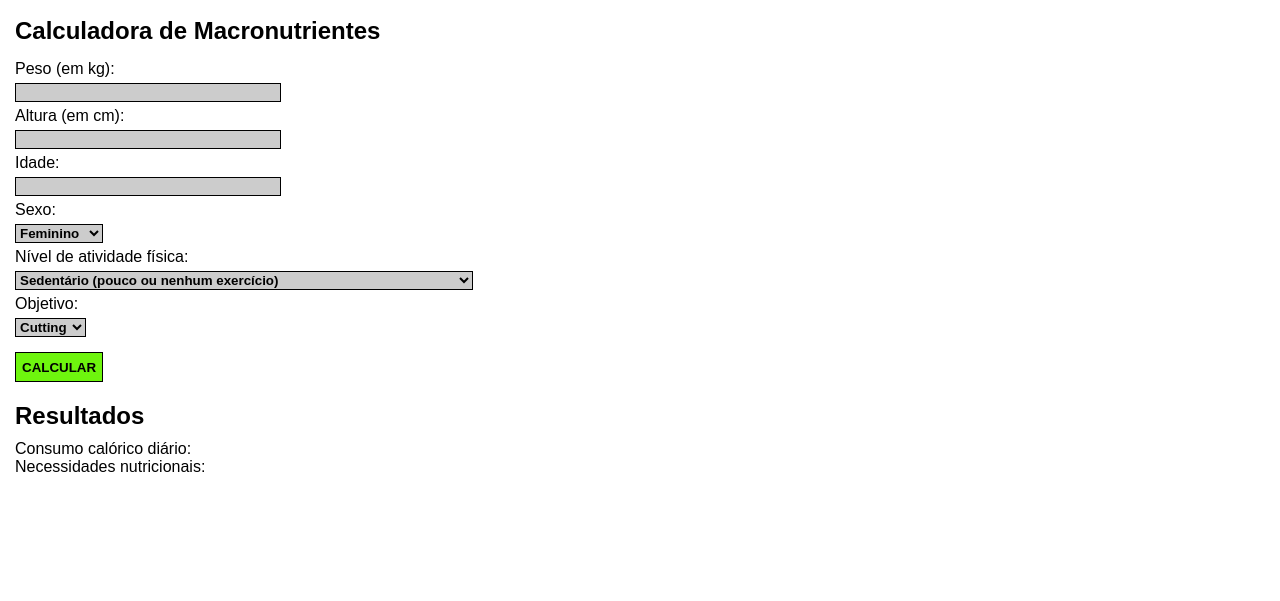
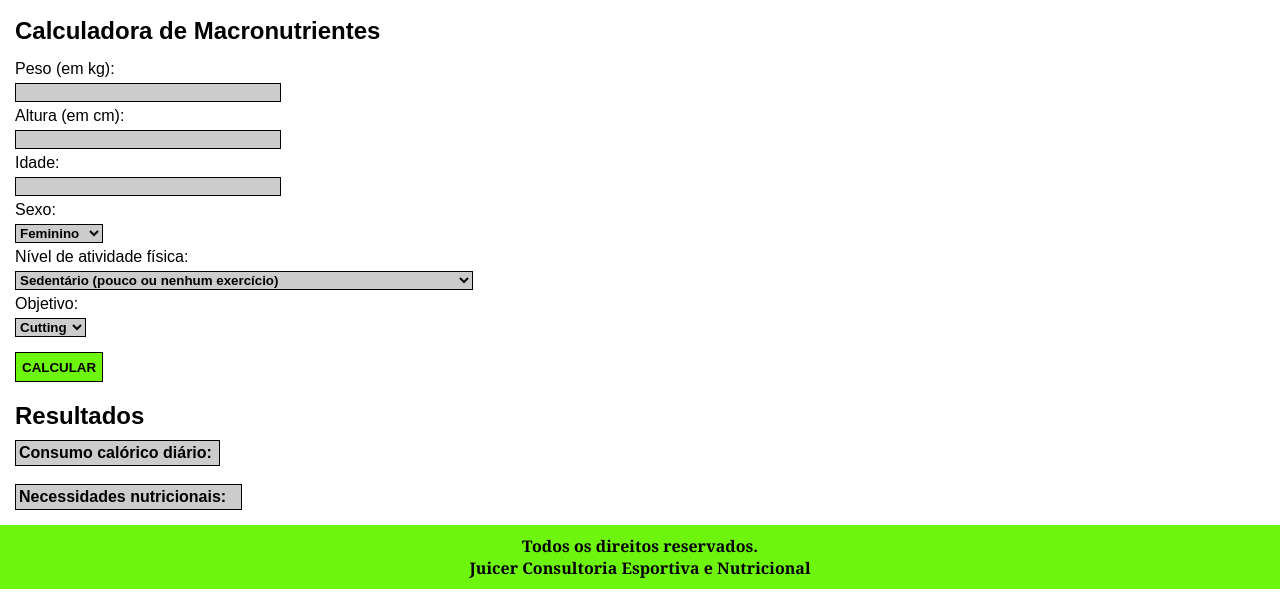
Before and after one commit to leoGeraldino/diet_calculator, a plain HTML site: page juicer.html in a window 1280 px wide. Shown: the part 199-800 px from the top of the page. Drawn offline with Linux system fonts and the light colour scheme.

Commit message:
Footer e seção de resultados estilizados. Falta o script apenas

```diff
--- a/juicer.css
+++ b/juicer.css
@@ -1,8 +1,6 @@
 :root{
     --texto-principal: #000;
     --borda-principal: #000;
-    --texto-secundaria: #87cf1b;
-    --cor-borda-secundaria: #000;
     --fundo-principal: #6ef50e;
     --fundo-secundario: #cccccc;
 }
@@ -25,7 +23,7 @@ header > h2, section{
     margin: 10px 0px 0px 15px;
 }
 
-header{
+header, footer{
     background-color: var(--fundo-principal);
     font-family:  'Cambria', 'Arial';
 }
@@ -65,3 +63,21 @@ button{
     background-color: var(--fundo-principal);
     height: 30px;
 }
+
+table, tr, th, td{
+    margin: 0px;
+    font-family: 'Arial';
+}
+
+table{
+    background-color: var(--fundo-secundario);
+    border: 1px solid var(--borda-principal);
+}
+
+footer{
+    margin-top: 15px;
+    padding-top: 10px;
+    padding-bottom: 10px;
+    text-align: center;
+    font-weight: bold;
+}
--- a/juicer.html
+++ b/juicer.html
@@ -43,15 +43,28 @@
         </section>
         <section>
             <h2>Resultados</h2>
-            <p>Consumo calórico diário:</p>
-            <ul id="caloriasDia"></ul>
-            <p>Necessidades nutricionais:</p>
-            <ul id="proteinas"></ul>
-            <ul id="carboidratos"></ul>
-            <ul id="gorduras"></ul>
+            <table>
+                <tbody>
+                    <tr>
+                        <th>Consumo calórico diário:</th>
+                        <td id="caloriasDia"></td>
+                    </tr>
+                </tbody>
+            </table><br>
+            <table>
+                <tbody>
+                    <tr>
+                        <th>Necessidades nutricionais:</th>
+                        <td id="proteinas"></td>
+                        <td id="carboidratos"></td>
+                        <td id="gorduras"></td>
+                    </tr>
+                </tbody>
+            </table>
         </section>
     </body>
     <footer>
-
+        <p>Todos os direitos reservados.</p>
+        <p>Juicer Consultoria Esportiva e Nutricional</p>
     </footer>
 </html>
```
